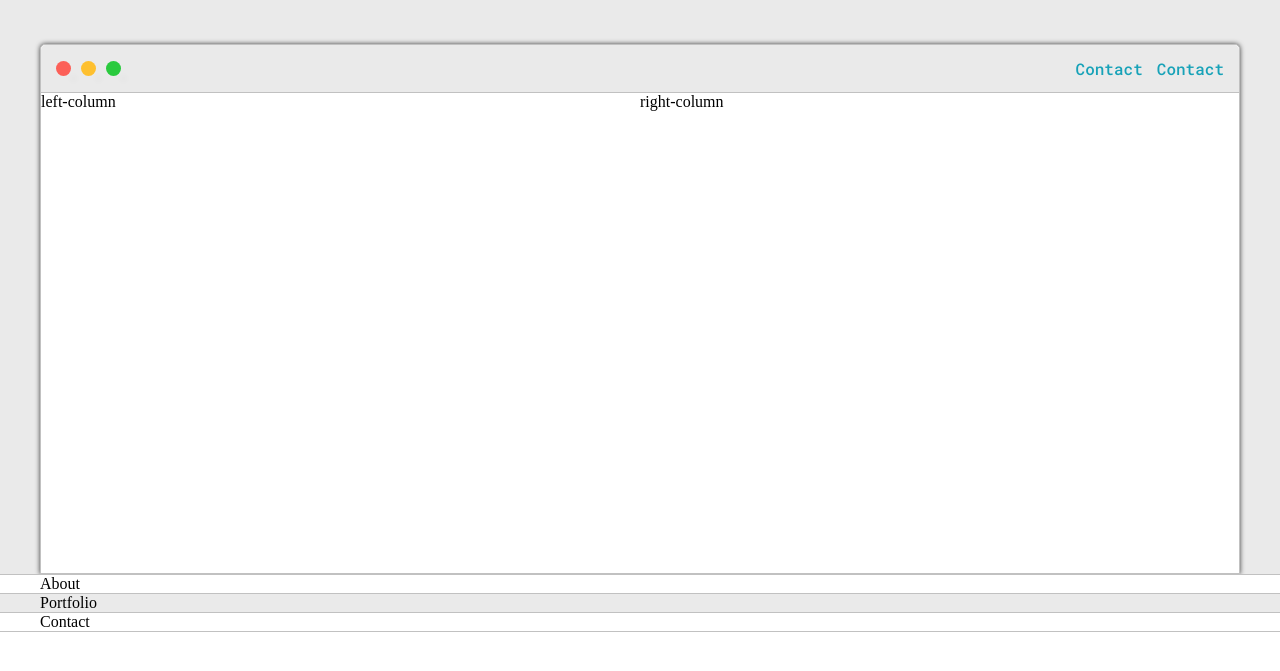
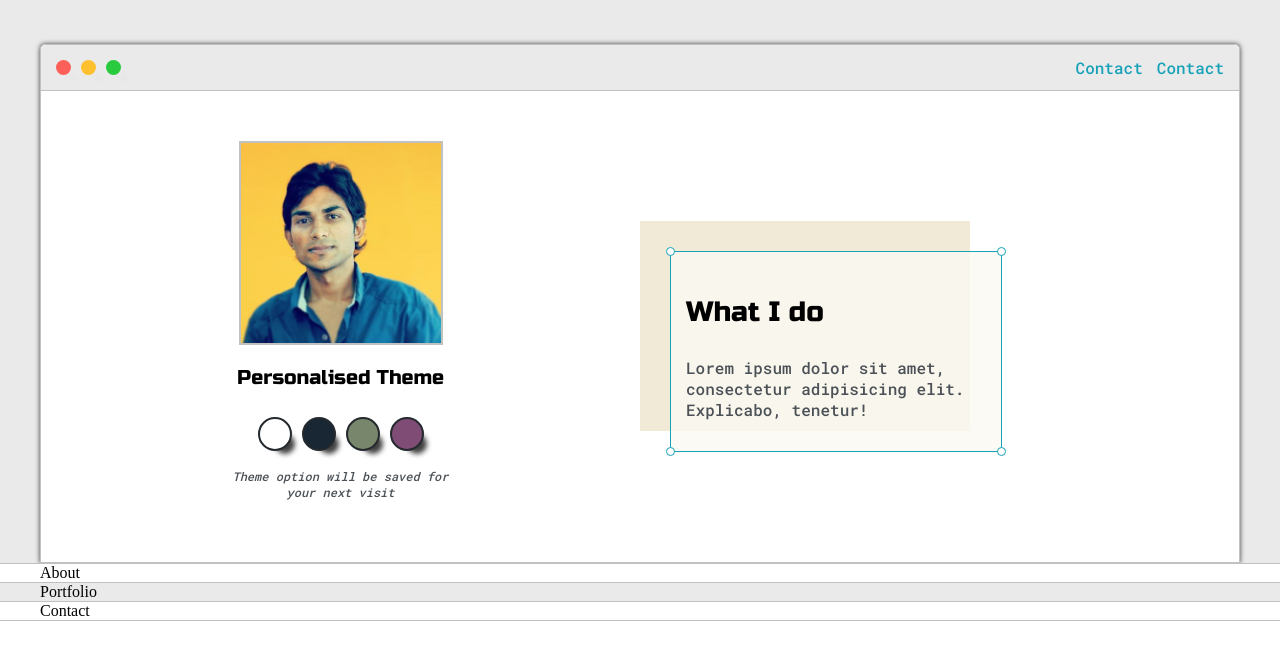
Before and after one commit to ashfebzer/ashwath_portfolio, a plain HTML site: page index.html in a window 1280 px wide. Shown: the part 117-788 px from the top of the page. Drawn offline with Linux system fonts and the light colour scheme.

```diff
--- a/css/style.css
+++ b/css/style.css
@@ -13,6 +13,11 @@
 
 	--mainText:black;
 	--secondaryText:#4b5156;
+
+	--themeDotBorder:#24292e;
+
+	--previewBg:rgb(251, 249, 243, 0.8);
+	--previewShadow:#f0ead6;
 }
 
 html, body {
@@ -86,7 +91,6 @@ h6 {font-size: 16px}
 
 	display: grid;
 	grid-template-columns: 1fr 1fr;
-	grid-template-rows: 3em 30em;
 	grid-template-areas:
 		'nav-wrapper nav-wrapper'
 		'left-column right-column'
@@ -146,14 +150,128 @@ h6 {font-size: 16px}
 }
 
 .left-column{
+	padding-top: 50px;
+	padding-bottom: 50px;
 	grid-area: left-column;
 
 }
 
+#profile-pic{
+	display: block;
+	margin: 0 auto;
+	height: 200px;
+	width: 200px;
+	object-fit: cover;
+	border: 2px solid var(--borderColor);
+}
+
+#theme-option-wrapper {
+	display: flex;
+	justify-content: center;
+}
+
+.theme-dot{
+	height: 30px;
+	width: 30px;
+	border-radius: 50%;
+	background-color: #000;
+
+	margin: 5px;
+	border: 2px solid var(--themeDotBorder);
+
+	-webkit-box-shadow: 10px 10px 5px -7px rgba(0,0,0,0.75);
+	-moz-box-shadow: 10px 10px 5px -7px rgba(0,0,0,0.75);
+	box-shadow: 10px 10px 5px -7px rgba(0,0,0,0.75);
+
+	cursor: pointer;
+}
+
+.theme-dot:hover {
+	border-width: 5px;
+}
+
+#light-mode{
+	background-color: #fff;
+}
+
+#blue-mode{
+	background-color: #192734;
+}
+
+#green-mode{
+	background-color: #78866b;
+}
+
+#purple-mode{
+	background-color: #7e4c74;
+}
+
+#setting-note {
+	font-size: 12px;
+	font-style: italic;
+	text-align: center;
+}
+
+
+
 .right-column{
 	grid-area: right-column;
+	display: grid;
+	align-items: center;
+
+	padding-top: 50px;
+	padding-bottom: 50px;
 
 }
+
+#preview-shadow{
+	background-color: var(--previewShadow);
+	width: 300px;
+	height: 180px;
+	padding-left: 30px;
+	padding-top: 30px;
+}
+
+#preview {
+	width: 300px;
+	border: 1.5px solid #17a2b8;
+	background-color: var(--previewBg);
+	padding: 15px;
+	position: relative;
+}
+
+.corner {
+	width: 7px;
+	height: 7px;
+	border-radius: 50%;
+	border:1.5px solid #17a2b8;
+	background-color: #fff;
+	position: absolute;
+}
+
+#corner-tl{
+	top: -5px;
+	left: -5px;
+}
+
+#corner-tr{
+	top: -5px;
+	right: -5px;
+}
+
+
+#corner-br{
+	bottom: -5px;
+	right: -5px;
+}
+
+
+#corner-bl{
+	bottom: -5px;
+	left: -5px;
+}
+
+
 
 
 
@@ -173,3 +291,18 @@ h6 {font-size: 16px}
 		width: 95%;
 	}
 }
+
+@media screen and (max-width: 800px) {
+	.intro-wrapper{
+		grid-template-columns: 1fr;
+		grid-template-areas:
+			'nav-wrapper'
+			'left-column'
+			'right-column'
+	;
+	}
+
+	.right-column{
+		justify-content: center;
+	}
+}
--- a/index.html
+++ b/index.html
@@ -39,13 +39,33 @@
 						<li><a href="#">Contact</a></li>
 					</ul>
 				</div>
-
+				<!-- Left Column -->
 				<div class="left-column">
-					left-column
+					<!-- Profile image -->
+					<img id="profile-pic" src="images/ashwath.jpg">
+					<h5 style="text-align: center;line-height: 0;" >Personalised Theme</h5>
+					<!-- Theme color Option -->
+					<div id="theme-option-wrapper">
+						<div id="light-mode" class="theme-dot"></div>
+						<div id="blue-mode" class="theme-dot"></div>
+						<div id="green-mode" class="theme-dot"></div>
+						<div id="purple-mode" class="theme-dot"></div>
+					</div>
+					<!-- Info -->
+					<p id="setting-note">Theme option will be saved for<br> your next visit</p>
 				</div>
-
+				<!-- Right Column -->
 				<div class="right-column">
-					right-column
+					<div id="preview-shadow">
+						<div id="preview">
+						<div id="corner-tl" class="corner"></div>
+						<div id="corner-tr" class="corner"></div>
+						<h3>What I do</h3>
+						<p>Lorem ipsum dolor sit amet, consectetur adipisicing elit. Explicabo, tenetur!</p>
+						<div id="corner-br" class="corner"></div>
+						<div id="corner-bl" class="corner"></div>
+					</div>
+					</div>
 				</div>
 
 			</div>
```
Also changed, not shown: images/Dennis.jpg (added), images/ashwath.jpg (added), images/customer-dash.jpg (added), images/dash.jpg (added), images/desktop wallpaper.jpg (added), images/ecom.jpg (added), images/follow.jpg (added), images/lab-dash.jpg (added), images/membership site.jpg (added), images/pdf-report.jpg (added), images/results.jpg (added), images/sample-form.jpg (added).
